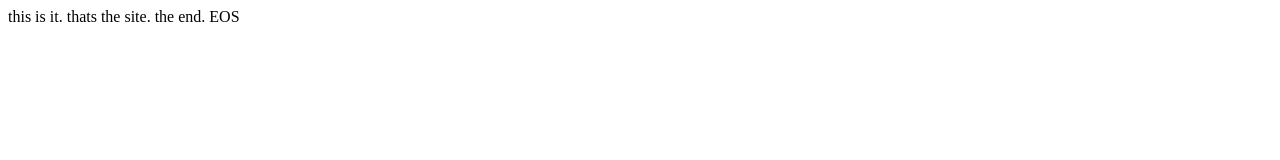
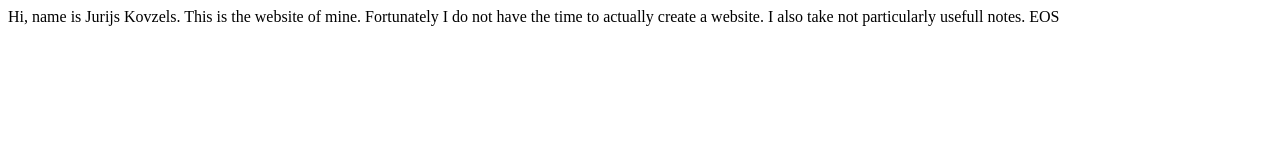
Before and after one commit to jurijsk/specific.li, a plain HTML site: page index.html in a window 1280 px wide. Drawn offline with Linux system fonts and the light colour scheme.

Commit message:
Update index.html

```diff
--- a/index.html
+++ b/index.html
@@ -5,7 +5,11 @@
 
   </head>
   <body>
-	  this is it. thats the site. the end.
+	Hi, name is Jurijs Kovzels. This is the website of mine.
+
+	Fortunately I do not have the time to actually create a website.
+
+	I also take not particularly usefull notes.
     EOS
   </body>
 </html>
```
